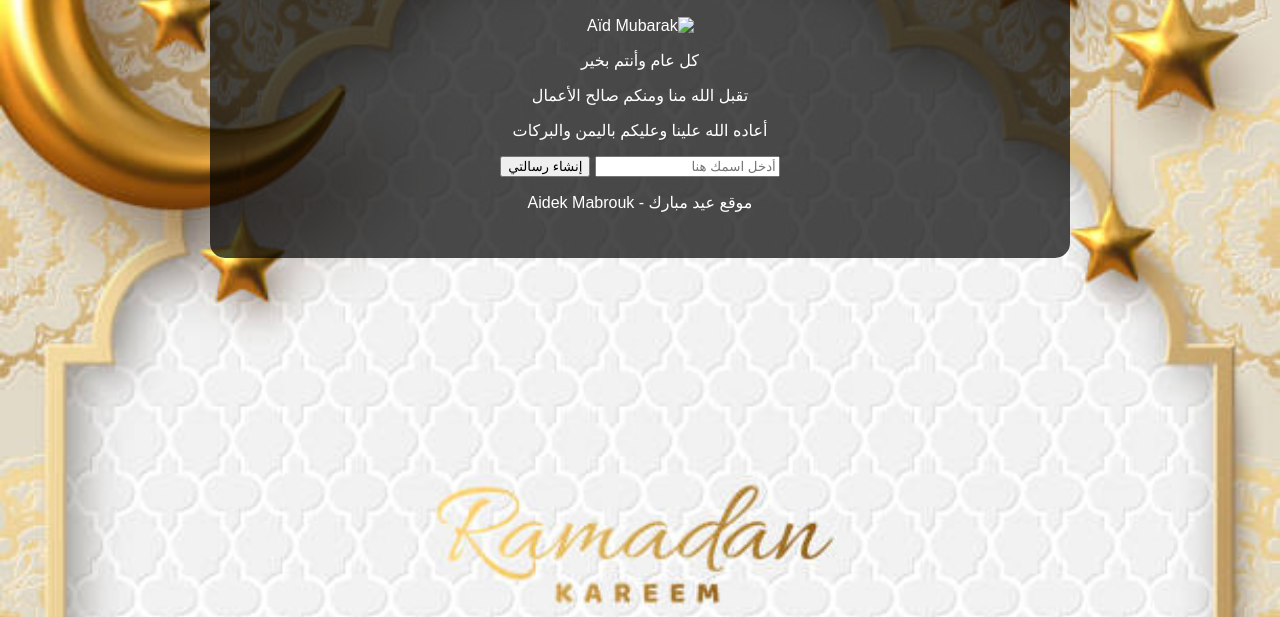
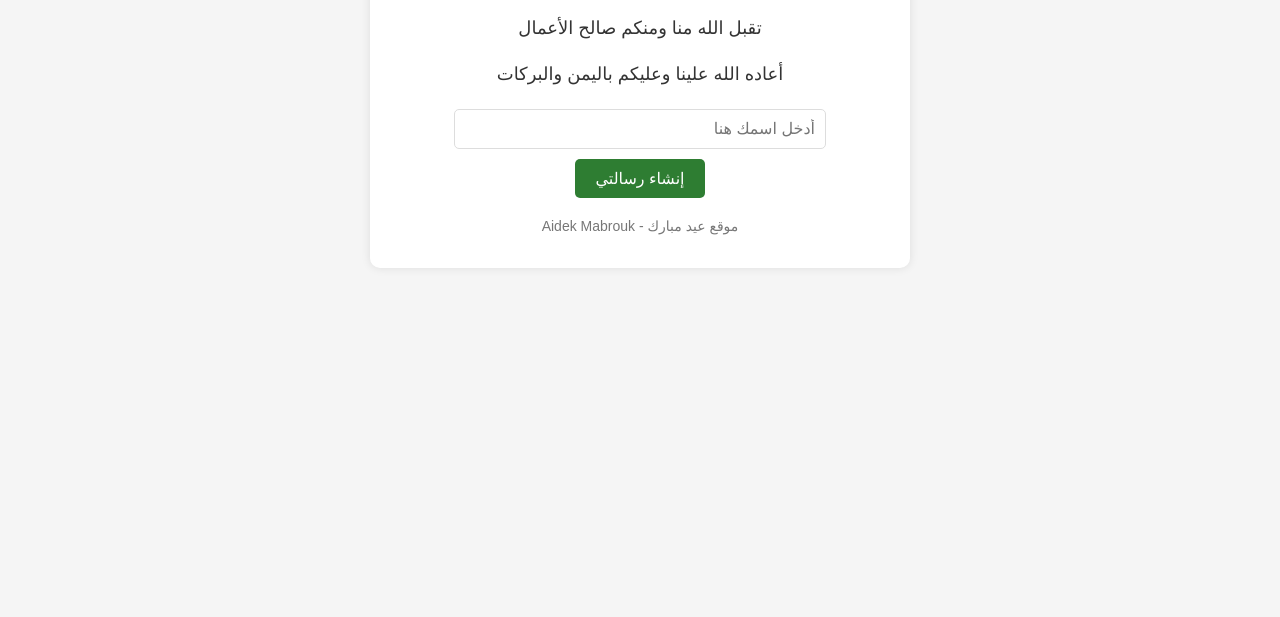
Before and after one commit to sofzizou31/github.io, a plain HTML site: page index.html in a window 1280 px wide. Shown: the part 183-800 px from the top of the page. Drawn offline with nearby package versions, Linux system fonts and the light colour scheme.

Commit message:
Update style.css

```diff
--- a/css/style.css
+++ b/css/style.css
@@ -1,31 +1,64 @@
 body {
-    background: url('../images/background.jpg') no-repeat center center fixed;
-    background-size: cover;
-    font-family: 'Arial', sans-serif;
+    font-family: Arial, sans-serif;
+    background-color: #f5f5f5;
     text-align: center;
-    color: white;
+    margin: 0;
     padding: 0;
-    margin: 0;
 }
 
 .container {
-    background-color: rgba(0, 0, 0, 0.7);
-    padding: 30px;
-    border-radius: 15px;
-    max-width: 800px;
-    margin: 50px auto;
+    max-width: 500px;
+    margin: 20px auto;
+    padding: 20px;
+    background-color: white;
+    border-radius: 10px;
+    box-shadow: 0 0 10px rgba(0,0,0,0.1);
 }
 
 h1 {
-    color: #f8d56b;
-    font-size: 3em;
-    text-shadow: 2px 2px 4px #000;
+    color: #2e7d32;
+    font-size: 28px;
 }
 
-.main-image {
-    width: 80%;
-    max-width: 500px;
-    border: 5px solid #2e8b57;
-    border-radius: 10px;
+.eid-image {
+    width: 100%;
+    max-width: 300px;
+    margin: 20px auto;
+    display: block;
+}
+
+.message {
+    font-size: 18px;
+    line-height: 1.6;
+    color: #333;
     margin: 20px 0;
 }
+
+.name-input {
+    margin: 20px 0;
+}
+
+input[type="text"] {
+    width: 70%;
+    padding: 10px;
+    border: 1px solid #ddd;
+    border-radius: 5px;
+    font-size: 16px;
+}
+
+button {
+    background-color: #2e7d32;
+    color: white;
+    border: none;
+    padding: 10px 20px;
+    font-size: 16px;
+    border-radius: 5px;
+    cursor: pointer;
+    margin-top: 10px;
+}
+
+.footer {
+    margin-top: 20px;
+    font-size: 14px;
+    color: #777;
+}
```
